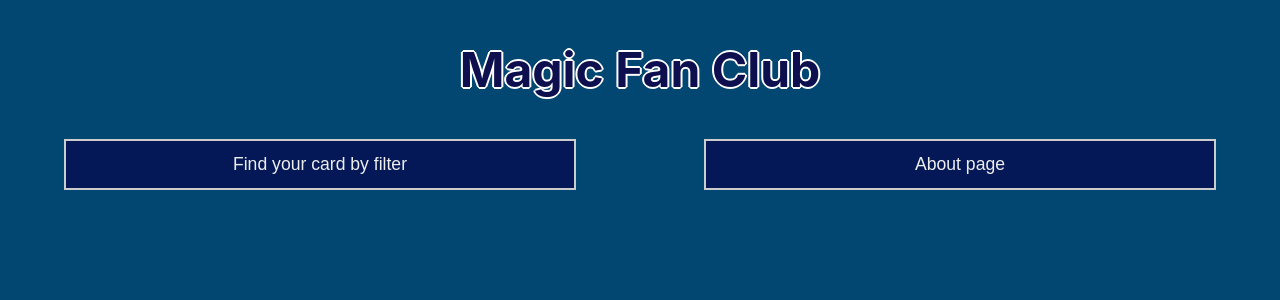
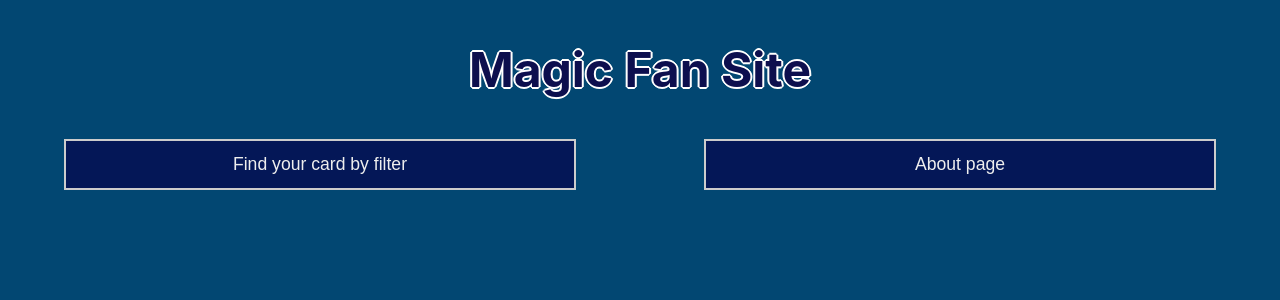
Before and after one commit to BenoitAd/FanSite-Magic-the-gathering---ReactJs, a React (Create React App) app: page / in a window 1280 px wide. Shown: the top 300 px of the page. Built offline with nearby package versions, Linux system fonts and the light colour scheme.

Commit message:
Update HomePage.js

```diff
--- a/src/pages/HomePage.js
+++ b/src/pages/HomePage.js
@@ -4,7 +4,7 @@ function HomePage() {
     const navigate = useNavigate();
     return(
     <div >
-    <h1 className='pageTitle'>Magic Fan Club</h1>
+    <h1 className='pageTitle'>Magic Fan Site</h1>
     <div className='div'>
         <button className='buttonAcceuil' onClick={() => navigate(`/MyForm`)}>Find your card by filter</button>
         <button className='buttonAcceuil' onClick={() => navigate(`/Information`)}>About page</button>
```
